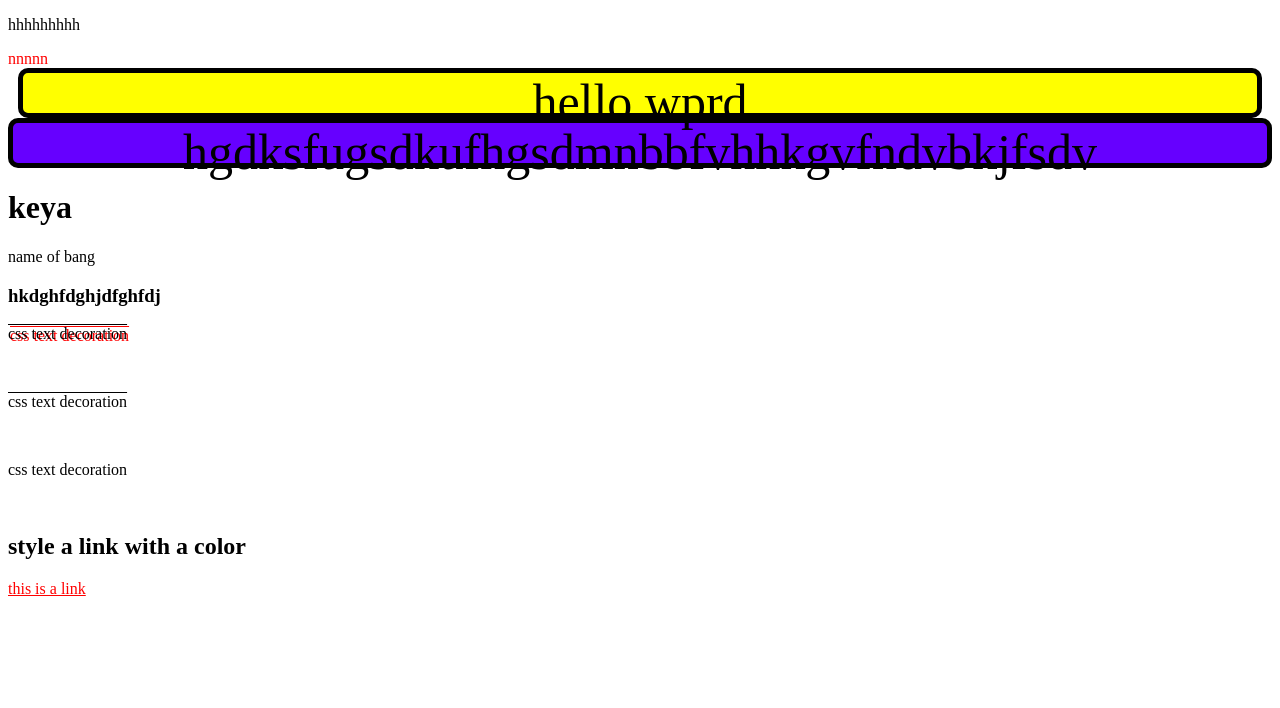
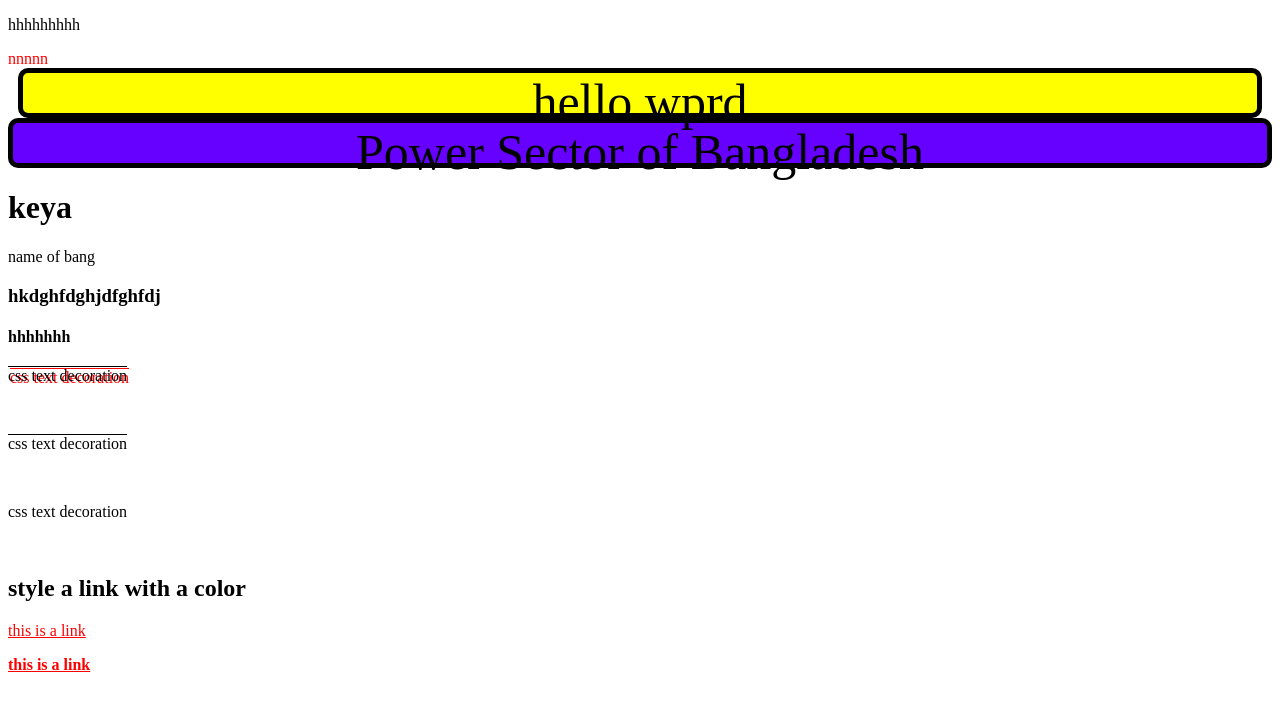
Before and after one commit to jannatulkeyamonny/day18, a plain HTML site: page index.html in a window 1280 px wide. Drawn offline with Linux system fonts and the light colour scheme.

Commit message:
2nd commit

```diff
--- a/index.html
+++ b/index.html
@@ -56,11 +56,12 @@
 <body>
 <div class="kk">nnnnn</div>
 <div class="t">hello wprd</div>
-<div class="p2">hgdksfugsdkufhgsdmnbbfvhhkgvfndvbkjfsdv</div>
+<div class="p2">Power Sector of Bangladesh </div>
 <div>
     <h1>keya</h1>
     <p>name of bang</p>
     <h3>hkdghfdghjdfghfdj</h3>
+    <h4>hhhhhhh</h4>
 
 
 
@@ -79,7 +80,7 @@
 <h2>style a link with a color</h2>
 <p><a href="default.asp" "target"="_blank">this is a link</a></p>
 
-
+<p><b><a href="https://www.facebook.com/" "target"="_blank">this is a link</a></b></p>
 <a href="https://www.facebook.com/"></a>
 </body>
 </html>
```
